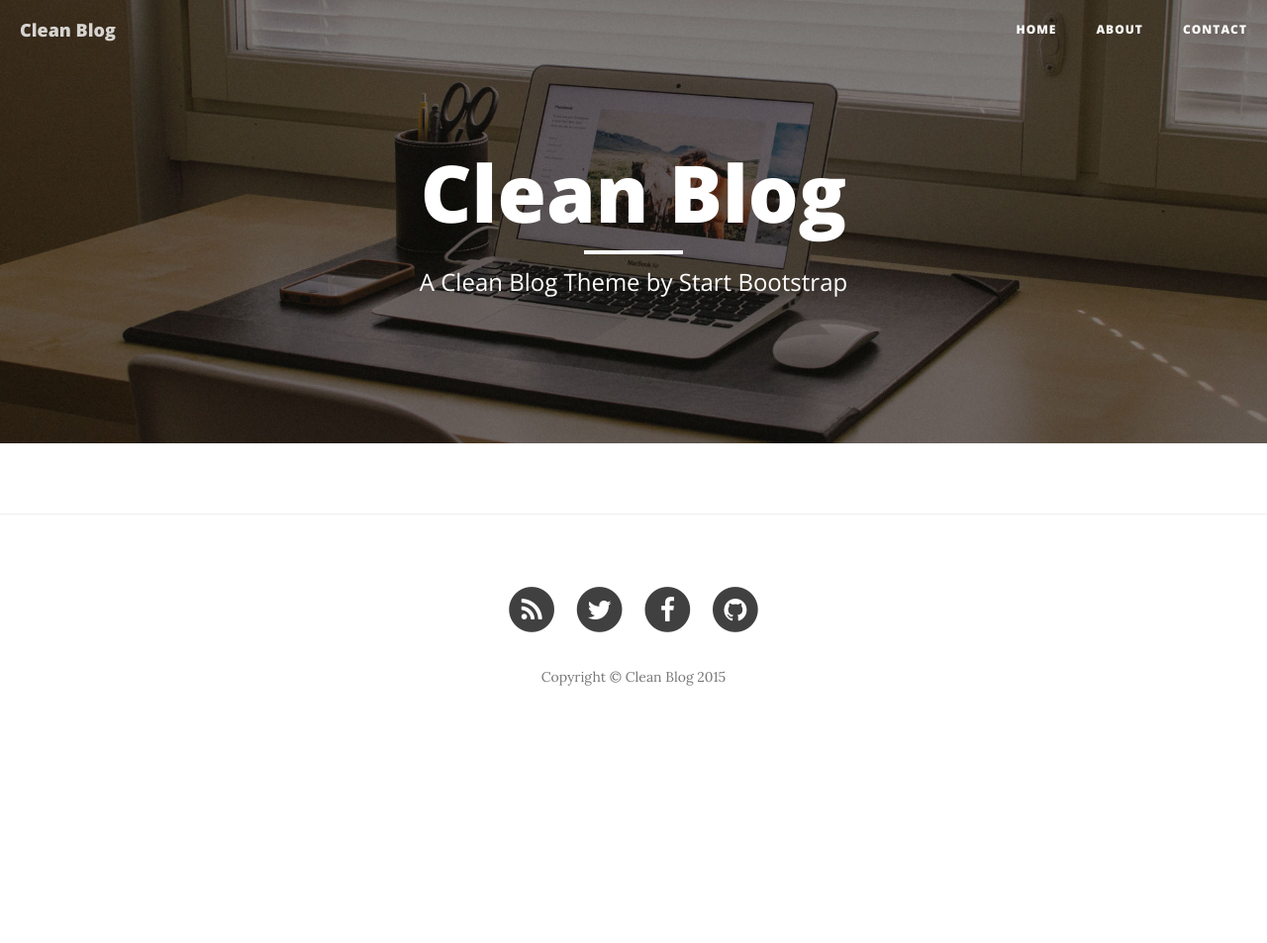
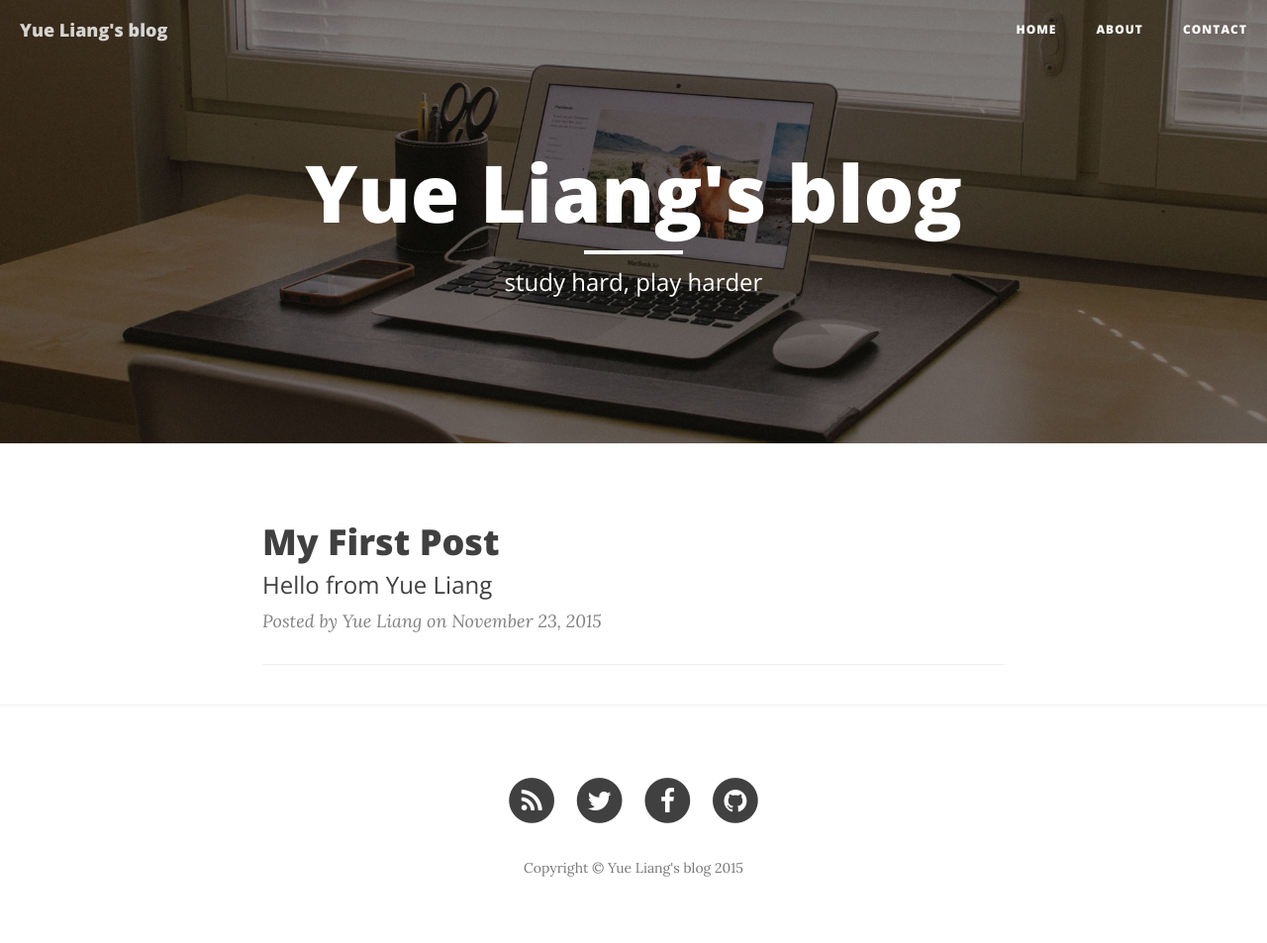
Before and after one commit to liangyue268/liangyue268.github.io, a Jekyll site: the page built from index.html, in a window 1280 px wide. Shown: the whole page at 99% size. Built offline with Jekyll 4.4.1, drawn with Linux system fonts in a browser that asks for light colours; nearby versions of some CDN libraries; the list of posts is cut into pages by our own code; before the commit the page ends 900 px from its top, so only the background shows below that.

Commit message:
site update 11/23/2015

```diff
--- a/_config.yml
+++ b/_config.yml
@@ -1,13 +1,13 @@
 # Site settings
-title: Clean Blog
+title: Yue Liang's blog
 header-img: img/home-bg.jpg
-email: your-email@yourdomain.com
-description: "Write your site description here. It will be used as your sites meta description as well!"
+email: liangyue268@gmail.com
+description: "A Yue Liang's blog"
 baseurl: ""
 url: "http://yourdomain.com"
-twitter_username: SBootstrap
-github_username:  davidtmiller
-facebook_username:  IronSummitMedia
+twitter_username: liangyue268
+github_username:  liangyue268
+facebook_username:  lianngyue268
 
 # Build settings
 markdown: kramdown
--- /dev/null
+++ b/_posts/2015-11-23-Hello-World.md
@@ -0,0 +1,18 @@
+---
+layout:     post
+title:      "My First Post"
+subtitle:   "Hello from Yue Liang"
+date:       2015-11-23 12:00:00
+author:     "Yue Liang"
+header-img: "img/post-bg-06.jpg"
+---
+
+This my First Blog
+
+<h2 class="section-heading">Getting Started</h2>
+
+<a href="#">
+    <img src="{{ site.baseurl }}/img/head portrait.jpg" alt="head portrait">
+</a>
+
+<span class="caption text-muted">A handsome man</span>
--- a/about.html
+++ b/about.html
@@ -5,8 +5,4 @@ description: "This is what I do."
 header-img: "img/about-bg.jpg"
 ---
 
-<p>Lorem ipsum dolor sit amet, consectetur adipisicing elit. Saepe nostrum ullam eveniet pariatur voluptates odit, fuga atque ea nobis sit soluta odio, adipisci quas excepturi maxime quae totam ducimus consectetur?</p>
-
-<p>Lorem ipsum dolor sit amet, consectetur adipisicing elit. Eius praesentium recusandae illo eaque architecto error, repellendus iusto reprehenderit, doloribus, minus sunt. Numquam at quae voluptatum in officia voluptas voluptatibus, minus!</p>
-
-<p>Lorem ipsum dolor sit amet, consectetur adipisicing elit. Nostrum molestiae debitis nobis, quod sapiente qui voluptatum, placeat magni repudiandae accusantium fugit quas labore non rerum possimus, corrupti enim modi! Et.</p>
+This is a website about Yue Liang.
--- a/index.html
+++ b/index.html
@@ -1,6 +1,6 @@
 ---
 layout: page
-description: "A Clean Blog Theme by Start Bootstrap"
+description: "study hard, play harder"
 ---
 
 {% for post in paginator.posts %}
```
Also changed, not shown: img/head portrait.jpg (added), 12 other files.
